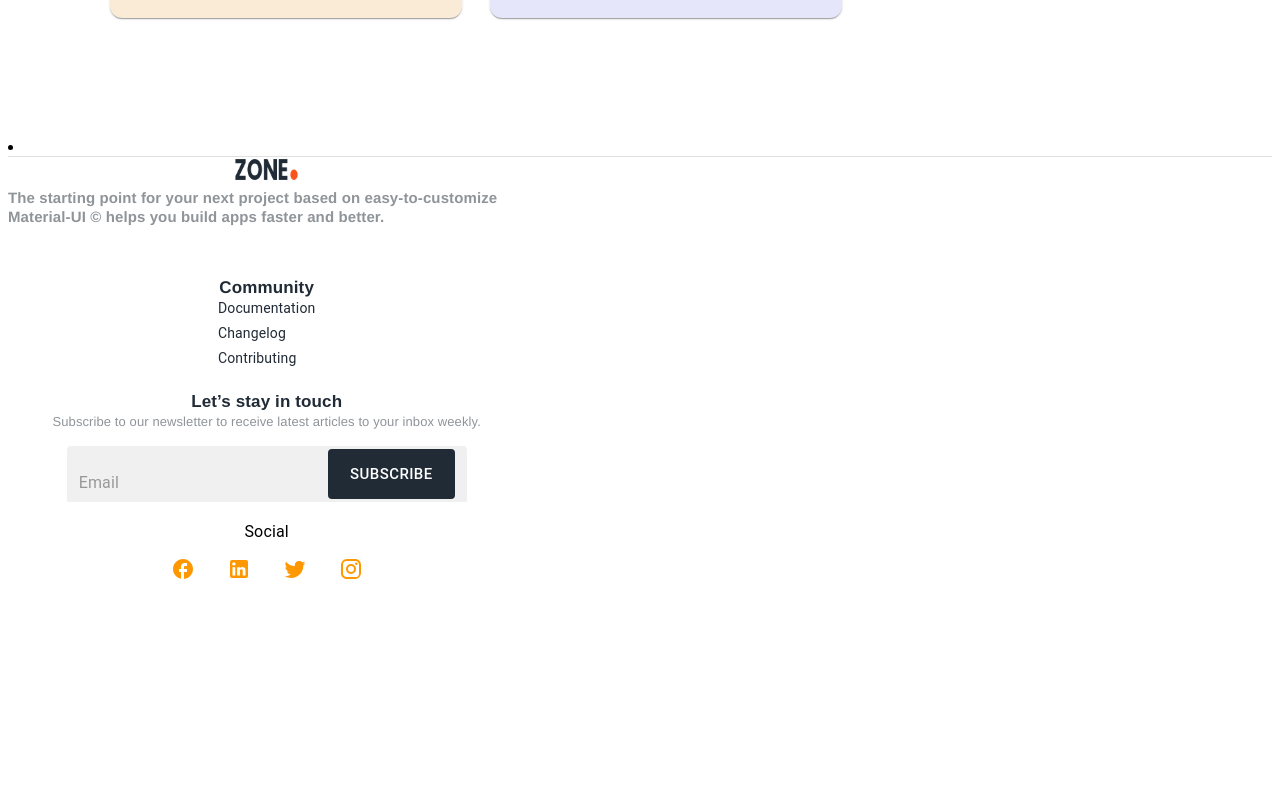
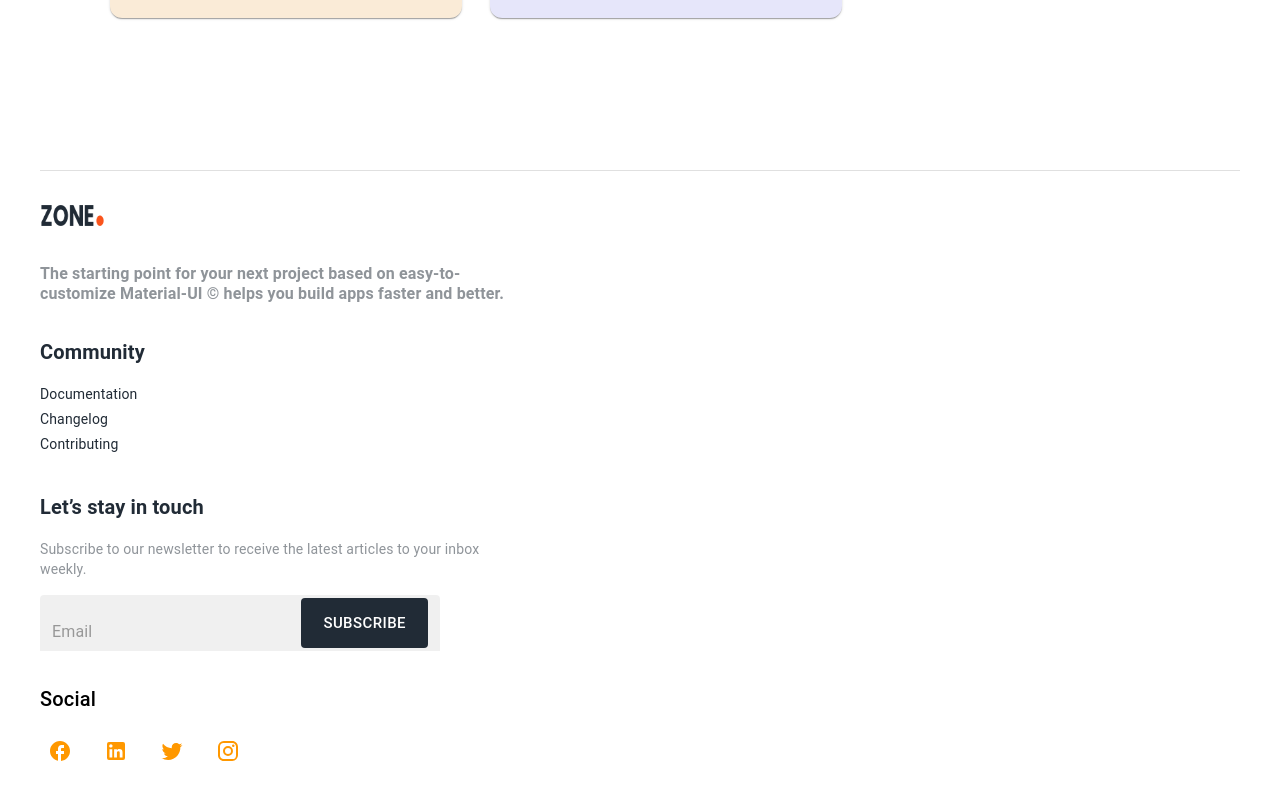
Before and after one commit to AslamUXByte/UXByte-Intern-Project, a React (Create React App) app: page /Landing in a window 1280 px wide. Shown: the part 2270-3070 px from the top of the page. Built offline with nearby package versions, Linux system fonts and the light colour scheme.

Commit message:
updated footer

```diff
--- a/src/components/Landingpage/Footer.js
+++ b/src/components/Landingpage/Footer.js
@@ -1,117 +1,122 @@
-import { Avatar, Box, Button, Grid, InputAdornment, TextField, Typography,Stack } from '@mui/material'
-import React from 'react'
-import Divider from '@mui/material/Divider';
-import Logo from './Logo.png'
-import { pink,orange } from '@mui/material/colors';
-
+import React from 'react';
+import {
+  Avatar,
+  Box,
+  Button,
+  Grid,
+  InputAdornment,
+  TextField,
+  Typography,
+  Stack,
+  Divider,
+} from '@mui/material';
+import Logo from './Logo.png';
 import FacebookOutlinedIcon from '@mui/icons-material/FacebookOutlined';
 import LinkedInIcon from '@mui/icons-material/LinkedIn';
 import TwitterIcon from '@mui/icons-material/Twitter';
 import InstagramIcon from '@mui/icons-material/Instagram';
-
-
-
-
-
-
-
-
-
-
-
+import { orange } from '@mui/material/colors';
 
 const Footer = () => {
   return (
-    <div>
-      <Divider component="li" />
-      <Grid container spacing={2} sx={{ alignItems: 'flex-start', height: '80vh' }}>
-        <Grid item xs={5} sx={{ display: 'flex', flexDirection: 'column', justifyContent: 'center', alignItems: 'center', textAlign: 'left' }}>
-          <Typography>
-            <img style={{ maxWidth: '65px', height: '25px' }} src={Logo} alt="Image Description" />
-          </Typography>
-          <Typography variant="h6" style={{ color: '#212B36', opacity: '.5', fontSize: '15px', fontWeight: '600', lineHeight: '1.25', fontFamily: "'__Barlow_92d964','__Barlow_Fallback_92d964',Helvetica,Arial,sans-serif", paddingBottom: '50px' }}>
-
+    <Box sx={{ padding: 4, bgcolor: 'white' }}>
+      <Divider sx={{ mb: 4 }} />
+      <Grid container spacing={4} sx={{ alignItems: 'flex-start', minHeight: '60vh' }}>
+        <Grid item xs={12} md={5} sx={{ display: 'flex', flexDirection: 'column', alignItems: 'flex-start' }}>
+          <Box sx={{ mb: 4 }}>
+            <img src={Logo} alt="Logo" style={{ maxWidth: '65px', height: '25px' }} />
+          </Box>
+          <Typography variant="body1" sx={{ color: '#212B36', opacity: 0.5, fontWeight: 600, lineHeight: 1.25, mb: 4 }}>
             The starting point for your next project based on easy-to-customize Material-UI © helps you build apps faster and better.
           </Typography>
-
-          <Typography variant="h6" style={{ color: '#212B36', fontSize: '17px', fontWeight: '600', lineHeight: '1.25', fontFamily: "'__Barlow_92d964','__Barlow_Fallback_92d964',Helvetica,Arial,sans-serif",  }}>
+          <Typography variant="h6" sx={{ color: '#212B36', fontWeight: 600, mb: 2 }}>
             Community
           </Typography>
-          <Typography variant="h6" style={{ color: '#212B36', fontSize: '15px', fontWeight: '500', lineHeight: '1.25', fontFamily: "'__Barlow_92d964','__Barlow_Fallback_92d964',Helvetica,Arial,sans-serif",  }}>
-            <Typography variant="body2" gutterBottom>
-              Documentation
-            </Typography>
-            <Typography variant="body2" gutterBottom>
-            Changelog
-            </Typography>
-            <Typography variant="body2" gutterBottom>
-            Contributing
-            </Typography>
-
-          </Typography>
-          <br/>
-          <Typography variant="h6" style={{ color: '#212B36', fontSize: '17px', fontWeight: '600', lineHeight: '1.25', fontFamily: "'Poppins', sans-serif",  }}>
+          <Box sx={{ color: '#212B36', mb: 4 }}>
+            <Typography variant="body2" gutterBottom>Documentation</Typography>
+            <Typography variant="body2" gutterBottom>Changelog</Typography>
+            <Typography variant="body2" gutterBottom>Contributing</Typography>
+          </Box>
+          <Typography variant="h6" sx={{ color: '#212B36', fontWeight: 600, mb: 2 }}>
             Let’s stay in touch
           </Typography>
-
-          <Typography variant="h6" style={{ color: '#212B36', opacity: '.5', fontSize: '13px', fontWeight: '400', fontFamily: "'__Barlow_92d964','__Barlow_Fallback_92d964',Helvetica,Arial,sans-serif",marginBottom: '13px' }}>
-
-          Subscribe to our newsletter to receive latest articles to your inbox weekly.          </Typography>
-
+          <Typography variant="body2" sx={{ color: '#212B36', opacity: 0.5, mb: 2 }}>
+            Subscribe to our newsletter to receive the latest articles to your inbox weekly.
+          </Typography>
           <TextField
             variant="filled"
-      placeholder="Email "
+            placeholder="Email"
             size="medium"
             InputProps={{
-        disableUnderline: true, // Disable the underline
+              disableUnderline: true,
               endAdornment: (
                 <InputAdornment position="end">
                   <Button
                     variant="contained"
                     size="large"
                     disableElevation
-              sx={{ bgcolor: '#212B36', color: 'white',height:'50px', '&:hover': { bgcolor: 'black',opacity:'.5' } }}
+                    sx={{ bgcolor: '#212B36', color: 'white', height: '50px', '&:hover': { bgcolor: 'black', opacity: 0.5 } }}
                   >
                     Subscribe
                   </Button>
                 </InputAdornment>
               ),
             }}
-      sx={{ bgcolor: 'white', borderRadius: 1, width: '400px' }} // Adjusted width
+            sx={{ bgcolor: 'white', borderRadius: 1, width: '100%', maxWidth: '400px', mb: 4 }}
           />
-           <br />
-
-           <Typography variant="body1" gutterBottom>
+          <Typography variant="h6" sx={{ mb: 2 }}>
             Social
           </Typography>
           <Stack direction="row" spacing={2}>
-
-<Avatar sx={{bgcolor: 'transparent' }}>
-<FacebookOutlinedIcon style={{ color: orange[500] }} /></Avatar>
-<Avatar sx={{bgcolor: 'transparent' }}>
-<LinkedInIcon style={{ color: orange[500] }} /></Avatar>
-<Avatar sx={{bgcolor: 'transparent' }}>
-<TwitterIcon style={{ color: orange[500] }} /></Avatar>
-
-<Avatar sx={{bgcolor: 'transparent' }}>
-<InstagramIcon style={{ color: orange[500] }} /></Avatar>
-
-
-
-
+            <Avatar sx={{ bgcolor: 'transparent' }}>
+              <FacebookOutlinedIcon style={{ color: orange[500] }} />
+            </Avatar>
+            <Avatar sx={{ bgcolor: 'transparent' }}>
+              <LinkedInIcon style={{ color: orange[500] }} />
+            </Avatar>
+            <Avatar sx={{ bgcolor: 'transparent' }}>
+              <TwitterIcon style={{ color: orange[500] }} />
+            </Avatar>
+            <Avatar sx={{ bgcolor: 'transparent' }}>
+              <InstagramIcon style={{ color: orange[500] }} />
+            </Avatar>
           </Stack>
-
         </Grid>
-        <Grid item xs={6} sx={{ display: 'flex', justifyContent: 'center', alignItems: 'center' }}>
-          <Typography variant="h6">
-
-          </Typography>
+        <Grid item xs={12} md={7}>
+          {/* Placeholder for additional content if needed */}
         </Grid>
       </Grid>
+    </Box>
+  );
+};
+const sections = {
+  Marketing: ['Landing', 'Services', 'Case Studies', 'Case Study', 'Blog Posts', 'Blog Post', 'About', 'Contact'],
+  Travel: ['Landing', 'Tours', 'Tour', 'Checkout', 'Order Completed', 'Blog Posts', 'Blog Post', 'About', 'Contact'],
+  Career: ['Landing', 'Jobs', 'Job', 'Blog Posts', 'Blog Post', 'About', 'Contact'],
+  'E-learning': ['Landing', 'Courses', 'Course', 'Blog Posts', 'Blog Post', 'About', 'Contact'],
+  'E-commerce': ['Landing', 'Products', 'Product', 'Cart', 'Checkout', 'Order Completed', 'Wishlist', 'Compare', 'Account Personal', 'Account Wishlist', 'Account Vouchers', 'Account Orders', 'Account Payment'],
+  Common: ['Login Cover', 'Login Illustration', 'Login Background', 'Register Cover', 'Register Illustration', 'Register Background', 'Forgot Password', 'Verify Code', '404 Error', '500 Error', 'Maintenance', 'ComingSoon', 'Pricing 01', 'Pricing 02', 'Payment', 'Support'],
+};
 
+const NavigationMenu = () => {
+  return (
+    <Box sx={{ padding: 4 }}>
+      <Grid container spacing={4}>
+        {Object.keys(sections).map((section) => (
+          <Grid item xs={12} sm={6} md={4} lg={2.4} key={section}>
+            <Typography variant="h6" sx={{ fontWeight: 'bold', mb: 1 }}>
+              {section}
+            </Typography>
+            {sections[section].map((item, index) => (
+              <Typography variant="body2" key={index} sx={{ mb: 0.5 }}>
+                {item}
+              </Typography>
+            ))}
+          </Grid>
+        ))}
+      </Grid>
+    </Box>
+  );
+};
 
-    </div>
-  )
-}
-
-export default Footer
+export default Footer;
```
Also changed, not shown: 1 other file (tests, documents, lock files or other folders). Lines whose indentation alone changed are shown as unchanged.
